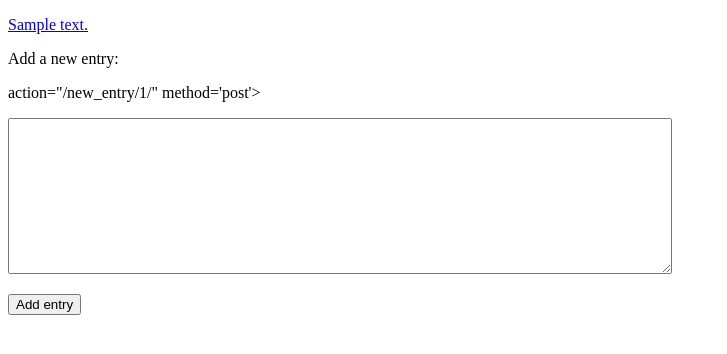
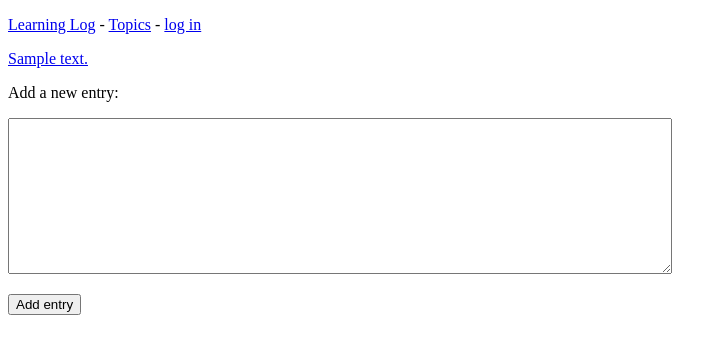
Before and after one commit to Oukey/Learning_Log, a Django app: page /new_entry/1/ in a window 1280 px wide. Shown: the top 354 px of the page, without its empty margins (0-727 px from the left). Run offline with Django 3.2, Linux system fonts and the light colour scheme; tables that the repository leaves empty hold one stand-in row (values such as "Sample post").

Commit message:
Доработка

```diff
--- a/learning_log/urls.py
+++ b/learning_log/urls.py
@@ -19,10 +19,6 @@ from django.contrib import admin
 
 urlpatterns = [
     path('admin/', admin.site.urls),
+    path('', include('learning_logs.urls', namespace='learning_logs')),
     path('users/', include('users.urls', namespace='users')),
-    path('', include('learning_logs.urls', namespace='learning_logs')),
-
-    # url('admin/', admin.site.urls),
-    # url('users/', include('users.urls', namespace='users')),
-    # url('', include('learning_logs.urls', namespace='learning_logs')),
 ]
--- a/learning_logs/templates/learning_logs/base.html
+++ b/learning_logs/templates/learning_logs/base.html
@@ -12,6 +12,18 @@
 </head>
 <body>
 
+<p>
+  <a href="{% url 'learning_logs:index' %}">Learning Log</a> -
+  <a href="{% url 'learning_logs:topics' %}">Topics</a> -
+  {% if user.is_authenticated %}
+    Hello, {{ user.username }}.
+    <a href="{% url 'users:logout' %}">log out</a>
+  {% else %}
+    <a href="{% url 'users:login' %}">log in</a>
+  {% endif %}
+</p>
+
+
 {% block content %}
 {% endblock content %}
 </body>
--- a/learning_logs/templates/learning_logs/new_entry.html
+++ b/learning_logs/templates/learning_logs/new_entry.html
@@ -3,7 +3,7 @@
 
 <p><a href="{% url 'learning_logs:topic' topic.id %}">{{ topic }}</a></p>
 <p>Add a new entry:</p>
-<form> action="{% url 'learning_logs:new_entry' topic.id %}" method='post'>
+<form action="{% url 'learning_logs:new_entry' topic.id %}" method='post'>
     {% csrf_token %}
     {{ form.as_p }}
     <button name='submit'>Add entry</button>
--- a/learning_logs/views.py
+++ b/learning_logs/views.py
@@ -1,8 +1,8 @@
 from django.shortcuts import render, redirect
-from django.urls import reverse
-
 from .models import Topic, Entry
 from .forms import TopicForm, EntryForm
+from django.http import HttpResponseRedirect
+from django.urls import reverse
 
 
 def index(request):
@@ -72,6 +72,7 @@ def edit_entry(request, entry_id):
         form = EntryForm(instance=entry, data=request.POST)
         if form.is_valid():
             form.save()
-            return redirect('learning_logs:topic', topic_id=topic.id)
+            # return redirect('learning_logs:topic', topic_id=[topic.id])
+            return HttpResponseRedirect(reverse('learning_logs:topic',args=[topic.id]))
         context = {'entry': entry, 'topic': topic, 'form': form}
         return render(request, 'learning_logs/edit_entry.html', context)
--- a/users/urls.py
+++ b/users/urls.py
@@ -1,13 +1,14 @@
 '''Определяет схемы URL для пользователей'''
 
 from django.urls import path, include
-# from django.contrib.auth.views import LoginView
+from django.contrib.auth.views import LoginView
 
 from . import views
+
 app_name = 'users'
 
 urlpatterns = [
     # Страница входа
-    # path('login/', LoginView.as_view(template_name='users/login.html'),name='login'),
-    path('', include('django.contrib.auth.urls')),
-]
+    path('login/', LoginView.as_view (template_name='users/login.html'), name='login'),
+    path('logout', views.logout_view, name='logout')
+    ]
```
Also changed, not shown: users/templates/users/login.html (+6 -1 lines), users/views.py (+8 -1 lines).
